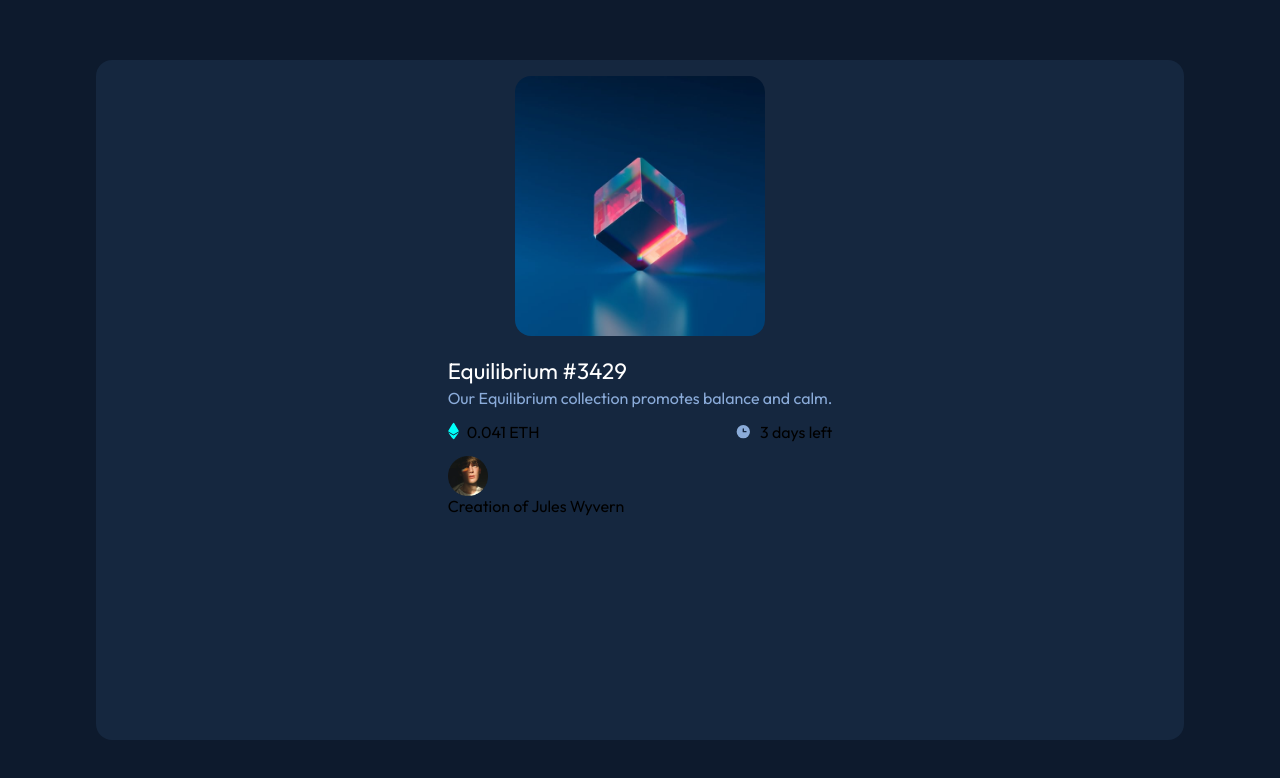
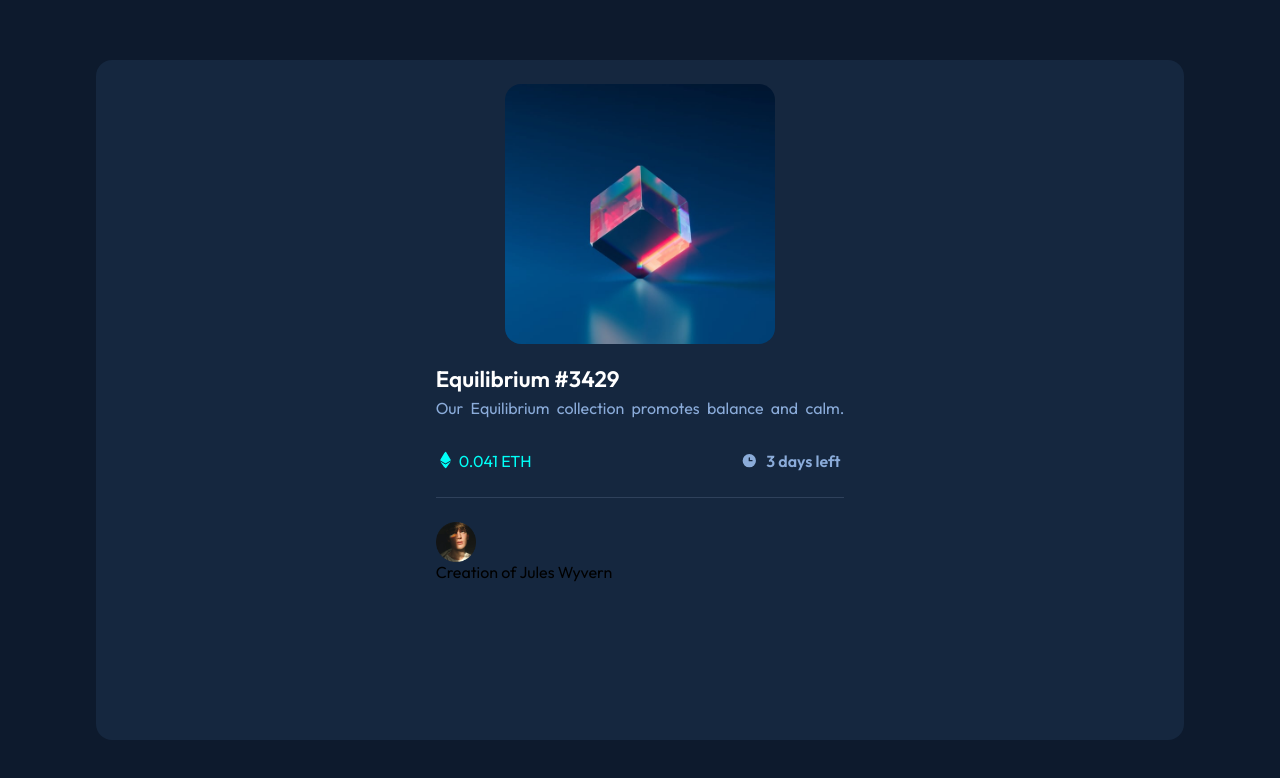
Before and after one commit to NitGanwani/202304-w2-ch1-nitin-ganwani, a website: page index.html in a window 1280 px wide. Drawn offline with Linux system fonts and the light colour scheme.

Commit message:
Add styles until avatar icon

```diff
--- a/index.html
+++ b/index.html
@@ -17,7 +17,7 @@
   <main class="web-container">
     <div class="web-container__component">
       <div class="web-container__display">
-        <img src="/images/image-equilibrium.jpg" alt="coloured cube in an empty blue background" width="250"
+        <img src="/images/image-equilibrium.jpg" alt="coloured cube in an empty blue background" width="270"
           height="260">
         <div class="web-container__description">
           <div class="web-container__title">
--- a/styles.scss
+++ b/styles.scss
@@ -17,7 +17,7 @@
 
     img {
       border-radius: 16px;
-      margin-top: 16px;
+      margin-top: 24px;
     }
   }
 
@@ -31,32 +31,51 @@
     display: flex;
     flex-direction: column;
     padding: 24px;
+
+    .line {
+      padding-top: 20px;
+      height: 5%;
+      border-bottom: 1.4px solid hsl(215, 32%, 27%);
+    }
   }
 
   &__title {
     h1 {
       color: hsl(0, 0%, 100%);
       font-size: 1.4rem;
+      font-weight: 600;
       padding-bottom: 8px;
     }
 
     p {
       color: hsl(215, 51%, 70%);
+      word-spacing: 4px;
+      line-height: 1.3;
     }
   }
 
   &__info {
     display: flex;
     justify-content: space-between;
+    padding: 8px 4px;
 
     .icon {
       display: flex;
       align-items: flex-end;
+
+      h2 {
+        color: hsl(178, 100%, 50%);
+      }
     }
 
     .time {
       display: flex;
       align-items: flex-end;
+
+      h3 {
+        color: hsl(215, 51%, 70%);
+        font-weight: 600;
+      }
     }
 
     img {
```
Also changed, not shown: styles.css, 1 other file.
